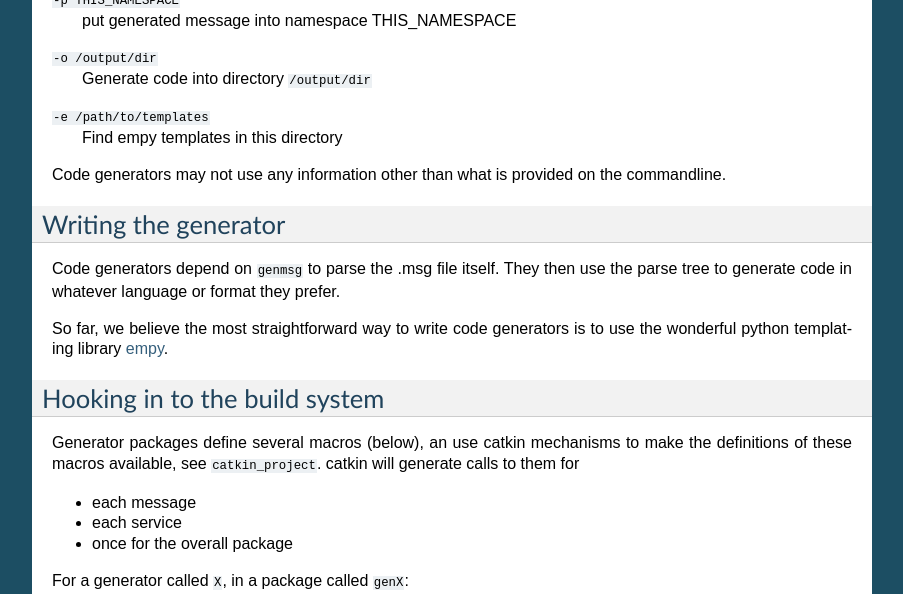
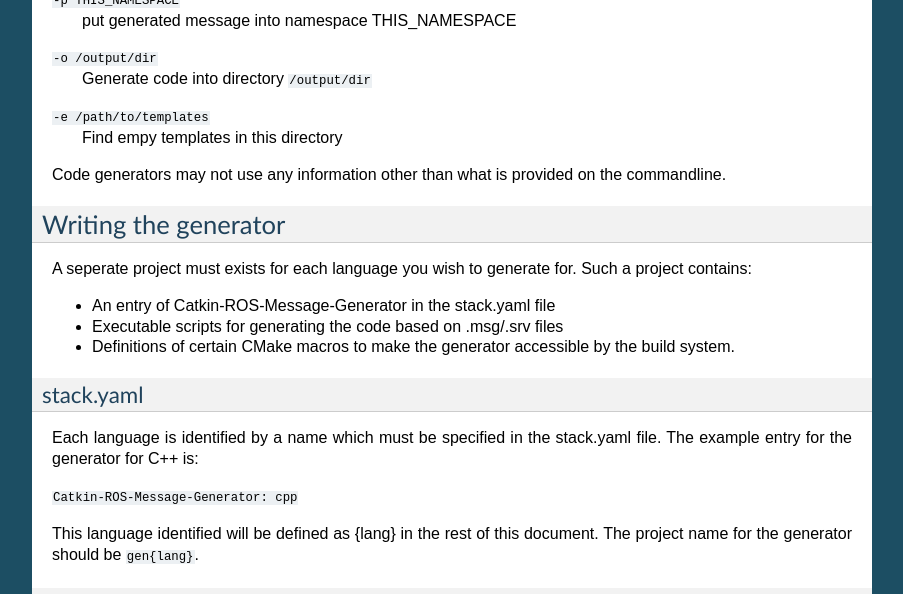
Before and after one commit to ros/genmsg, a Sphinx documentation site: the page built from doc/index.rst, in a window 1280 px wide and 1400 px high, scrolled down 595 px. Shown: the top 594 px of the window, without its empty margins (198-1101 px from the left). Built offline with Sphinx 7.4.7, drawn with Linux system fonts in a browser that asks for light colours; cross-references to code outside the pages are shown as plain code; some of the changed text lies outside the part shown.

Commit message:
Update doc/index.rst

```diff
--- a/doc/index.rst
+++ b/doc/index.rst
@@ -1,9 +1,8 @@
-
 genmsg:  generating code from ros .msg format
 =============================================
 
 Project ``genmsg`` exists in order to decouple code generation from
-.msg format files from the parsing of these files and from
+.msg & .srv format files from the parsing of these files and from
 impementation details of the build system (project directory layout,
 existence or nonexistence of utilities like ``rospack``, values of
 environment variables such as ``ROS_PACKAGE_PATH``): i.e. none of
@@ -48,16 +47,58 @@
 
 
 Writing the generator
-^^^^^^^^^^^^^^^^^^^^^
+---------------------
 
-Code generators depend on ``genmsg`` to parse the .msg file itself.
-They then use the parse tree to generate code in whatever language or
-format they prefer.
+A seperate project must exists for each language you wish to generate for.
+Such a project contains:
 
-So far, we believe the most straightforward way to write code
-generators is to use the wonderful python templating library `empy
-<http://www.alcyone.com/software/empy/>`_.
+* An entry of Catkin-ROS-Message-Generator in the stack.yaml file
+* Executable scripts for generating the code based on .msg/.srv files
+* Definitions of certain CMake macros to make the generator accessible by the build system.
 
+stack.yaml
+~~~~~~~~~~
+Each language is identified by a name which must be specified in the stack.yaml file.
+The example entry for the generator for C++ is:
+
+``Catkin-ROS-Message-Generator: cpp``
+
+This language identified will be defined as {lang} in the rest of this document.
+The project name for the generator should be ``gen{lang}``.
+
+Generator Scripts
+~~~~~~~~~~~~~~~~~~
+The recommended way of implementing the generator is by using empy template files. See: http://www.alcyone.com/software/empy
+A empy template is a text file part of which can contain python code that is evaluated during code generation.
+``genmsg`` includes python methods for parsing the command line arguments and performing the code generation very easily if the template model is used.
+
+The script for generating cpp files looks as::
+
+  import sys
+  import genmsg.template_tools
+
+  msg_template_map = { 'msg.h.template':'@NAME@.h' }
+  srv_template_map = { 'srv.h.template':'@NAME@.h' }
+
+  if __name__ == "__main__":
+    genmsg.template_tools.generate_from_command_line_options(sys.argv, msg_template_map, srv_template_map)
+
+``msg_template_map`` and ``srv_template_map`` defines the template files used for generating from .msg and .srv files respectively.
+The format is ``<type>_template_map = { '<template_filename>':'<output_file_name>' }``.
+The entry ``@NAME@`` will be replaced by the short name of the message such as ``String`` for ``String.msg`` etc.
+The call to ``generate_from_command_line_options`` will use the correct map depending on the file gives as command line argument.
+When a service is generated, two messages are also generated, namely the ``<SrvName>Request`` and ``<SrvName>Response``.
+
+``genmsg`` will parse the respective .msg and .srv file and expose the information in three python variables awailable in the empy template.
+These are:
+* file_name_in (String) Source file
+* spec (msggen.MsgSpec) Parsed specification of the .msg file
+* md5sum (String) MD5Sum
+
+See https://github.com/ros/gencpp/blob/master/scripts/msg.h.template and https://github.com/ros/gencpp/blob/master/scripts/srv.h.template for example template files.
+
+If the language requires a common file to exists for all the generated source code files (Such as __init__.py for python) it is possible to specify a ``module_tempalte_map``.
+See https://github.com/ros/genpybindings/blob/master/scripts/gen_pybindings.py and https://github.com/ros/genpybindings/blob/master/scripts/module.cpp.template for example of this.
 
 Hooking in to the build system
 ^^^^^^^^^^^^^^^^^^^^^^^^^^^^^^
```
